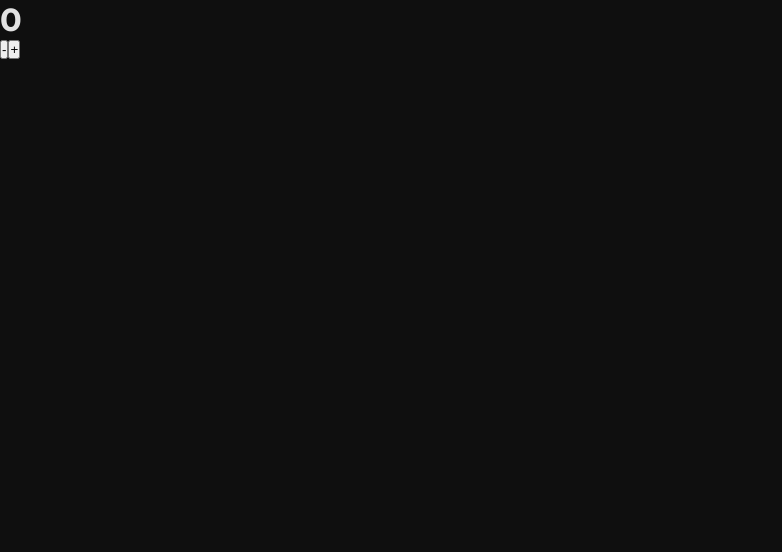
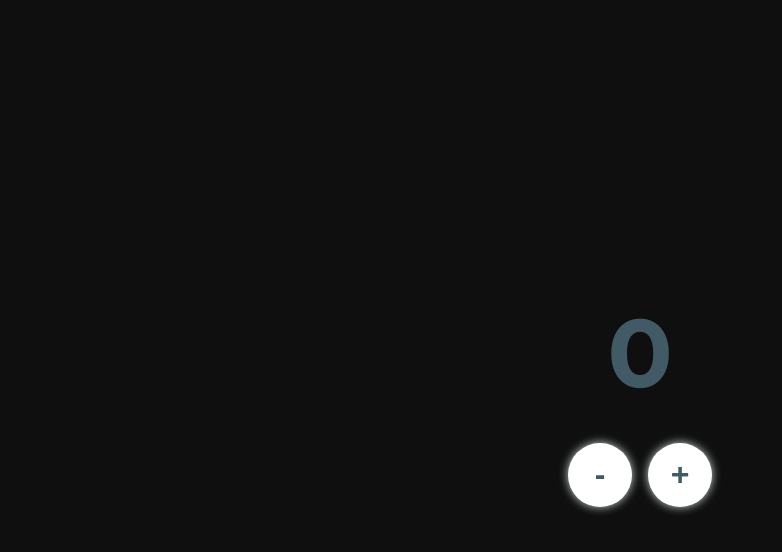
Before and after one commit to ziontee113/my-react-app, a React (Create React App) app: page / in a window 1280 px wide. Shown: the top 552 px of the page, without its empty margins (0-782 px from the left). Built offline with nearby package versions, Linux system fonts and the light colour scheme.

Commit message:
finished, need to learn what we did

```diff
--- a/src/App.js
+++ b/src/App.js
@@ -4,10 +4,12 @@
   const [count, setCount] = useState(0);
   const decrementCount = () => setCount((prevCount) => prevCount - 1);
   const incrementCount = () => setCount((prevCount) => prevCount + 1);
+  const changeClass = () =>
+    count > 0 ? "positive" : count < 0 ? "negative" : null;
 
   return (
     <div className="App">
-      <h1>{count}</h1>
+      <h1 className={changeClass()}>{count}</h1>
       <div className="button-wrapper">
         <button onClick={decrementCount}>-</button>
         <button onClick={incrementCount}>+</button>
--- a/src/index.scss
+++ b/src/index.scss
@@ -1,9 +1,3 @@
-body {
-  background-color: rgb(15, 15, 15);
-  color: rgb(225, 225, 225);
-  font-family: "Montserrat", sans-serif;
-}
-
 /*   color variables */
 $clr-negative: #ff1744;
 $clr-positive: #2abf77;
@@ -13,7 +7,7 @@
 $clr-gray400: #6b7e86;
 $clr-gray500: #425a65;
 
-/*   border radius */
+/*  border radius */
 $radius: 0.2rem;
 
 *,
@@ -23,3 +17,71 @@
   margin: 0;
   padding: 0;
 }
+
+body {
+  background-color: rgb(15, 15, 15);
+  color: rgb(225, 225, 225);
+  font-family: "Montserrat", sans-serif;
+}
+
+.App {
+  display: flex;
+  flex-direction: column;
+  justify-content: center;
+  align-items: center;
+  gap: 2rem;
+  height: 100vh;
+  // background-color: $clr-gray100;
+  color: $clr-gray500;
+}
+
+h1 {
+  font-size: 6rem;
+}
+
+.button-wrapper {
+  display: flex;
+  gap: 1rem;
+
+  & > * {
+    border: none;
+    background-color: white;
+    box-shadow: 0px 0px 10px $clr-gray200;
+    font-weight: bold;
+    font-size: 2rem;
+    color: $clr-gray500;
+    border-radius: 50%;
+    height: 4rem;
+    width: 4rem;
+    cursor: pointer;
+    outline: none;
+    transition: background-color 250ms ease-in-out, transform 50ms ease-in-out;
+
+    &:hover {
+      background-color: clr-gray200;
+    }
+    &:active {
+      transform: scale(0.9);
+    }
+  }
+}
+
+.negative {
+  color: $clr-negative;
+  animation: pulse 500ms ease-in-out;
+}
+
+.positive {
+  color: $clr-positive;
+  animation: pulse 500ms ease-in-out;
+}
+
+@keyframes pulse {
+  0%,
+  100% {
+    transform: scale(1);
+  }
+  50% {
+    transform: scale(1.2);
+  }
+}
```
Also changed, not shown: 1 other file (tests, documents, lock files or other folders).
